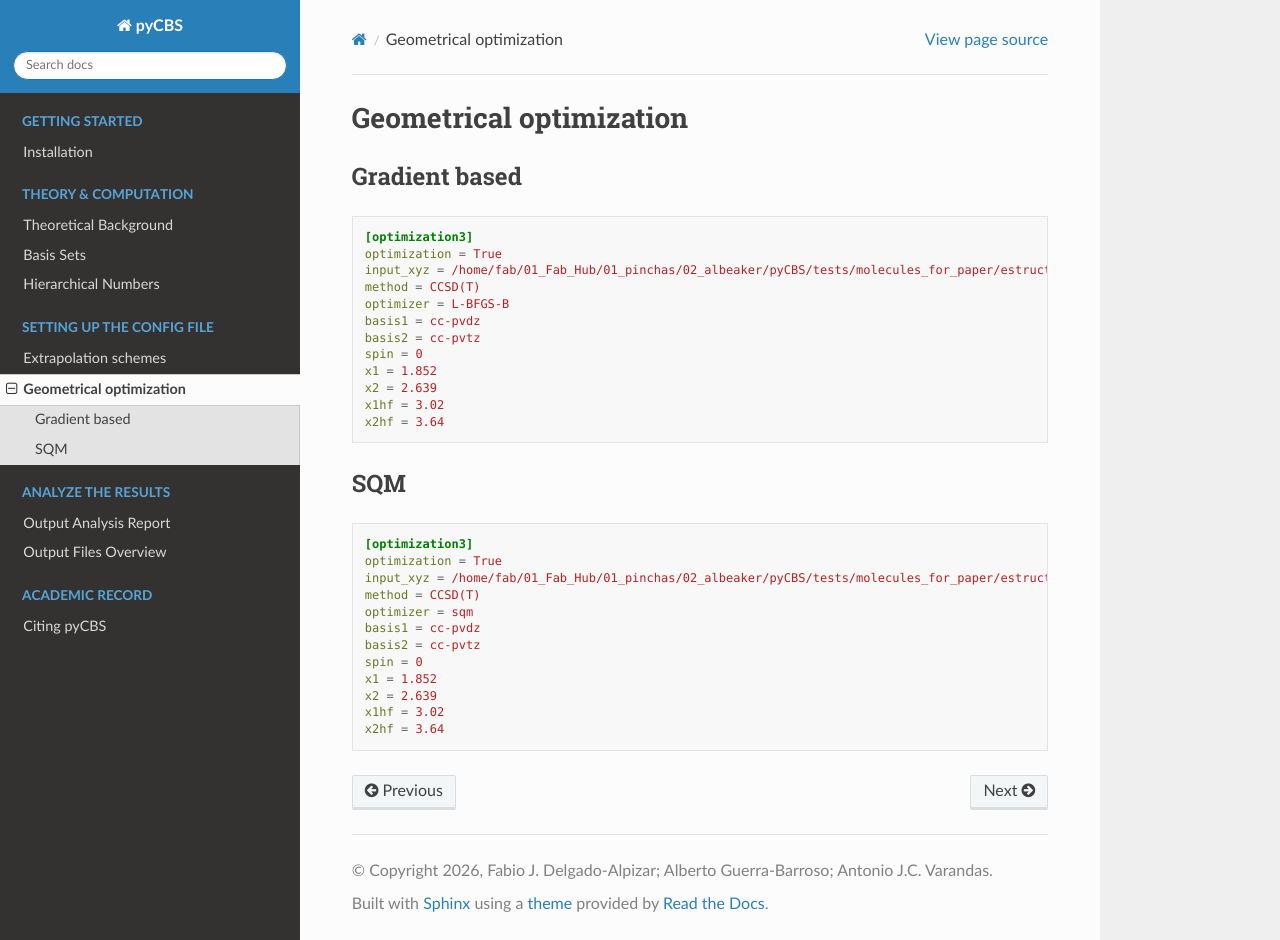
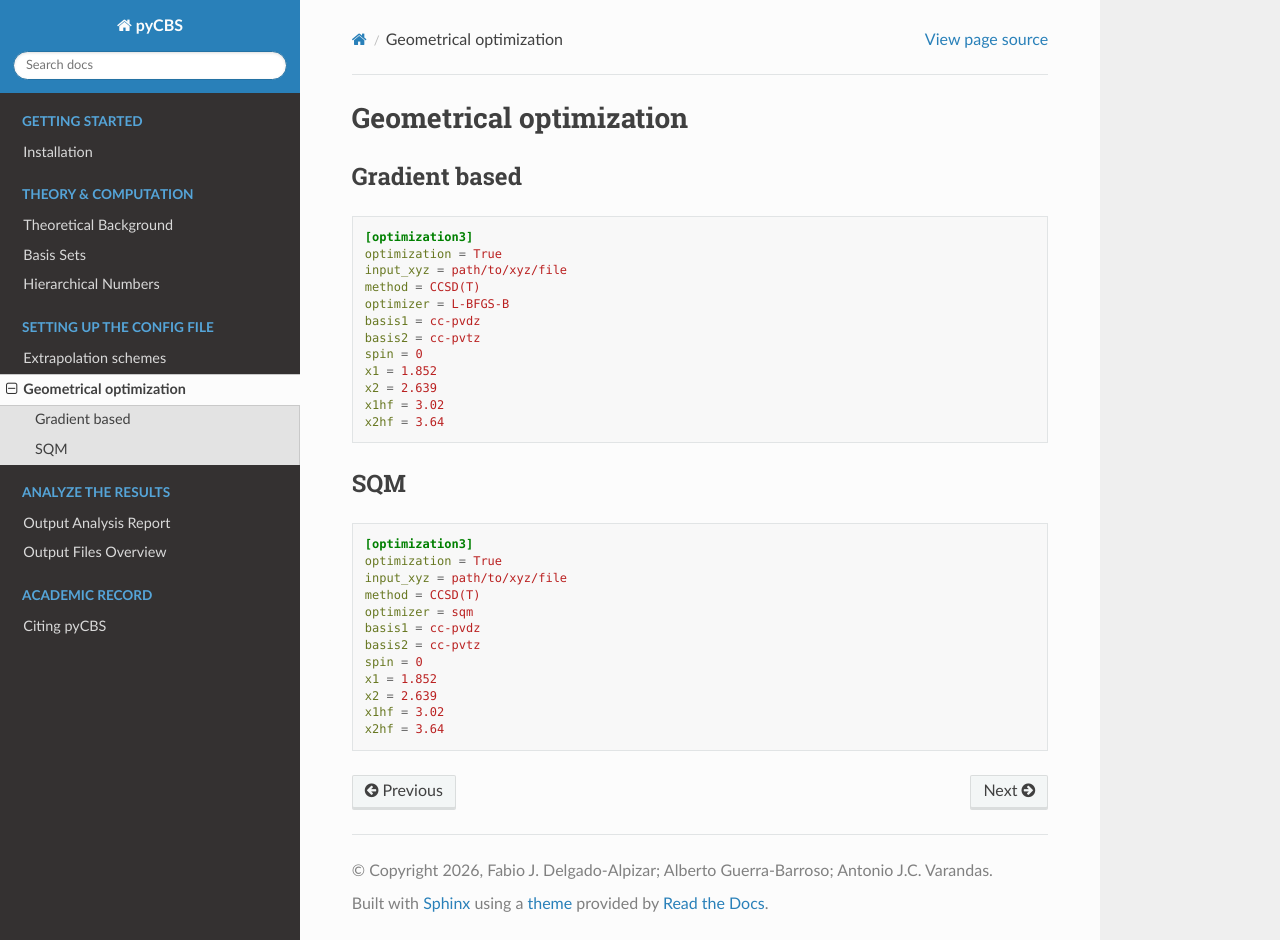
Before and after one commit to fabAlpizar/pycbs, a Sphinx documentation site: the page built from docs/source/optimization.rst, in a window 1280 px wide and 940 px high. Built offline with Sphinx 7.4.7 and the Read the Docs theme 3.1.0, drawn with Linux system fonts in a browser that asks for light colours.

Commit message:
[WP] ongoing docs with corrected opt xyz path

```diff
--- a/docs/source/optimization.rst
+++ b/docs/source/optimization.rst
@@ -7,7 +7,7 @@ Gradient based
 
     [optimization3]
     optimization = True
-    input_xyz = /home/fab/01_Fab_Hub/01_pinchas/02_albeaker/pyCBS/tests/molecules_for_paper/estructuras-opt/h2co.xyz
+    input_xyz = path/to/xyz/file
     method = CCSD(T)
     optimizer = L-BFGS-B
     basis1 = cc-pvdz
@@ -24,7 +24,7 @@ SQM
 
     [optimization3]
     optimization = True
-    input_xyz = /home/fab/01_Fab_Hub/01_pinchas/02_albeaker/pyCBS/tests/molecules_for_paper/estructuras-opt/h2co.xyz
+    input_xyz = path/to/xyz/file
     method = CCSD(T)
     optimizer = sqm
     basis1 = cc-pvdz
```
